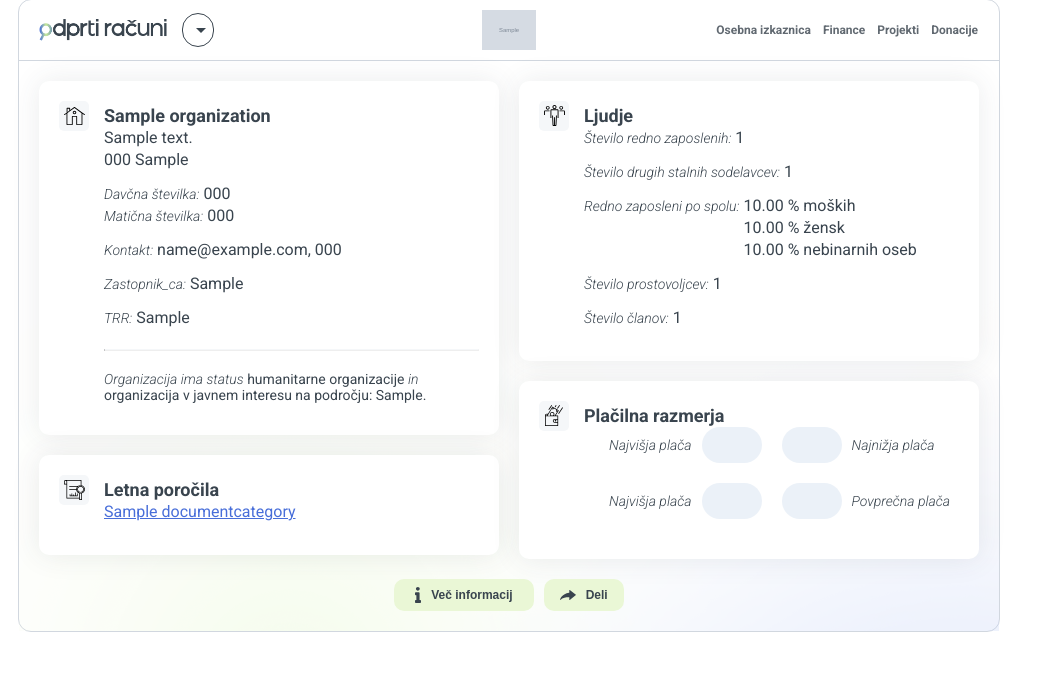
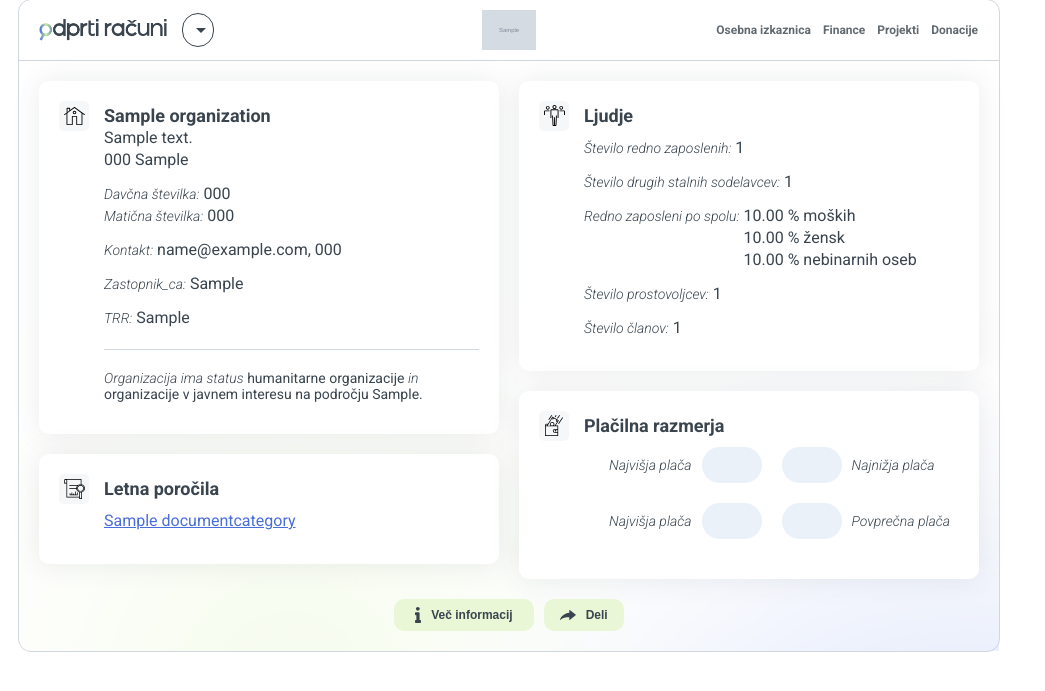
Before and after one commit to danesjenovdan/odprti-racuni, a Django app: template nvo/templates/basic-info.html in a window 1280 px wide. Shown: the part 19-710 px from the top of the page, without its empty margins (0-1045 px from the left). Run offline with Django 4.2, Linux system fonts and the light colour scheme; tables that the repository leaves empty hold one stand-in row (values such as "Sample post"); the template is opened without the code that fills it: values that come from a table or form of the project are taken from there, most other values are stand-ins (such as "Sample title", 1, 10 or a date in 2020); grey boxes marked "Sample" are stand-in pictures; lists and menus that the app fills with data are empty; some libraries are stand-ins or nearby versions.

Commit message:
more cosmetic fixes

```diff
--- a/nvo/models.py
+++ b/nvo/models.py
@@ -85,7 +85,7 @@ class Organization(models.Model):
         return self.financial_years.filter(organiaztion_through__is_active=True).values_list("name", flat=True).order_by("name")
 
     class Meta:
-        verbose_name = _('Organiaztion')
+        verbose_name = _('Organization')
         verbose_name_plural = _('Organization')
 
 
@@ -211,6 +211,7 @@ class FinancialCategory(MPTTModel):
         return {
             'name': self.name,
             'amount': float(self.amount),
+            'additional_name': self.additional_name,
             'children': [child.get_json_tree() for child in self.get_children().order_by('order') if child.amount]
         }
 
@@ -267,8 +268,7 @@ class Project(models.Model):
         r = relativedelta.relativedelta(self.end_date, self.start_date)
         return {
             'days': r.days,
-            'months': r.months,
-            'years': r.years,
+            'months': r.months + r.years * 12,
         }
 
     class Meta:
--- a/nvo/templates/basic-info.html
+++ b/nvo/templates/basic-info.html
@@ -31,18 +31,18 @@
                     <i>TRR:</i> {{ organization.trr }}
                 </p>
 
-                <hr />
+                <div class="horizontal-divider"></div>
 
                 {% if organization.is_charity %}
                     <p class="note">
                         <i>Organizacija ima status</i> humanitarne organizacije {% if organization.is_for_the_public_good %}
-                        <i>in</i> organizacija v javnem interesu na področju: {{ organization.is_for_the_public_good }}.
+                        <i>in</i> organizacije v javnem interesu na področju {{ organization.is_for_the_public_good }}.
                     {% endif %}
                     </p>
                 {% endif %}
                 {% if organization.is_for_the_public_good and not organization.is_charity %}
                     <p class="note">
-                        Organizacija je v javnem interesu na področju: {{ organization.is_for_the_public_good }}.
+                        Organizacija ima status organizacije v javnem interesu na področju {{ organization.is_for_the_public_good }}.
                     </p>
                 {% endif %}
             </div>
@@ -148,17 +148,17 @@
                     <p>
                         {{ info_text.text }}
                     </p>
-                    <hr />
+                    <div class="horizontal-divider"></div>
                     <i>Letna poročila</i>
                     <p>
                         {{ info_text.text }}
                     </p>
-                    <hr />
+                    <div class="horizontal-divider"></div>
                     <i>Ljudje</i>
                     <p>
                         {{ info_text.text }}
                     </p>
-                    <hr />
+                    <div class="horizontal-divider"></div>
                     <i>Plačna razmerja</i>
                     <p>
                         {{ info_text.text }}
--- a/nvo/templates/donations.html
+++ b/nvo/templates/donations.html
@@ -108,17 +108,17 @@
                     <p>
                         {{ info_text.text }}
                     </p>
-                    <hr />
+                    <div class="horizontal-divider"></div>
                     <i>Letna poročila</i>
                     <p>
                         {{ info_text.text }}
                     </p>
-                    <hr />
+                    <div class="horizontal-divider"></div>
                     <i>Ljudje</i>
                     <p>
                         {{ info_text.text }}
                     </p>
-                    <hr />
+                    <div class="horizontal-divider"></div>
                     <i>Plačna razmerja</i>
                     <p>
                         {{ info_text.text }}
--- a/static_files/css/styles.css
+++ b/static_files/css/styles.css
@@ -201,6 +201,10 @@ ul {
     border-radius: 10px;
     margin-bottom: 20px;
     display: flex;
+}
+
+.minicard h4.mb-10 {
+    margin-bottom: 10px;
 }
 
 .minicard > div:last-child {
@@ -494,9 +498,16 @@ ul {
     color: #39444e;
 }
 
+.horizontal-divider {
+    background-color: #d1d7df;
+    height: 1px;
+    width: 100%;
+    margin: 20px 0;
+}
+
 .vertical-separator {
-    width: 1px;
-    background-color: #f5f7f9;
+    min-width: 1px;
+    background-color: #d1d7df;
     margin: -20px 20px;
 }
 
@@ -504,11 +515,6 @@ ul {
     display: flex;
     align-items: center;
     justify-content: center;
-}
-
-.minicard-footer-separator {
-    border: 1px solid #f5f7f9;
-    margin: 20px 0;
 }
 
 .logo {
```
Also changed, not shown: nvo/templates/finance.html (+15 -5 lines), nvo/templates/includes/finance-tree-element.html (+6 -1 lines), nvo/templates/projects.html (+5 -7 lines).
